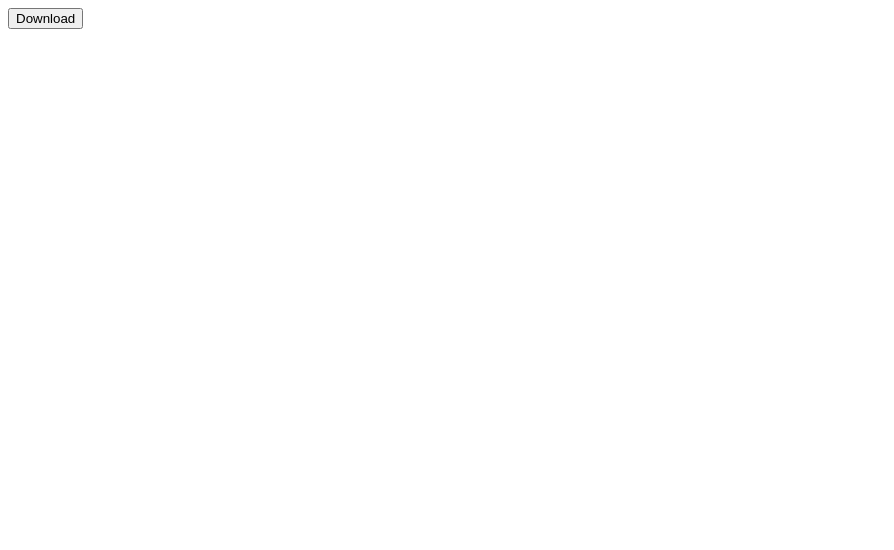
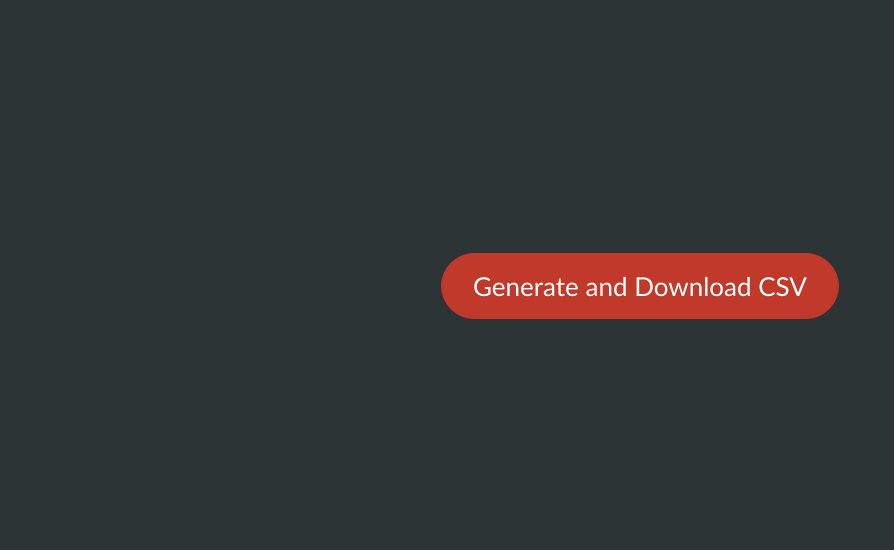
Before and after one commit to kevinpaulnadela/CodingChallenge, a plain HTML site: page index.html in a window 1280 px wide. Shown: the whole page, without its empty margins (0-894 px from the left). Drawn offline with Linux system fonts and the light colour scheme.

Commit message:
Improved UI

```diff
--- a/index.html
+++ b/index.html
@@ -1,8 +1,43 @@
+
+
 <script src="functions/csvmapping.js"></script>
 <script src="functions/dlblob.js"></script>
 <script src="functions/objtocsv.js"></script>
+<body style="background: #2d3436">
+  <style>
+  div {
+    display: flex;
+    justify-content: center;
+    margin: 20% 0;
+  }
+  .myButton {
+    background-color:#c0392b;
+    border-radius:42px;
+    border:1px solid #c0392b;
+    display:inline-block;
+    cursor:pointer;
+    color:#ffffff;
+    font-family:Trebuchet MS;
+    font-size:26px;
+    padding:16px 31px;
+    text-decoration:none;
+    text-shadow:0px 1px 0px #c0392b;
+    margin: auto;
+  }
+  .myButton:hover {
+    background-color:#e74c3c;
+  }
+  .myButton:active {
+    position:relative;
+    top:1px;
+  }
+  </style>
 
-<button id="myButton">Download</button>
+<div>
+  <a href="#" id="myButton" class="myButton">Generate and Download CSV</a>
+</div>
+
+</body>
 <script>
 
   // Main application
```
